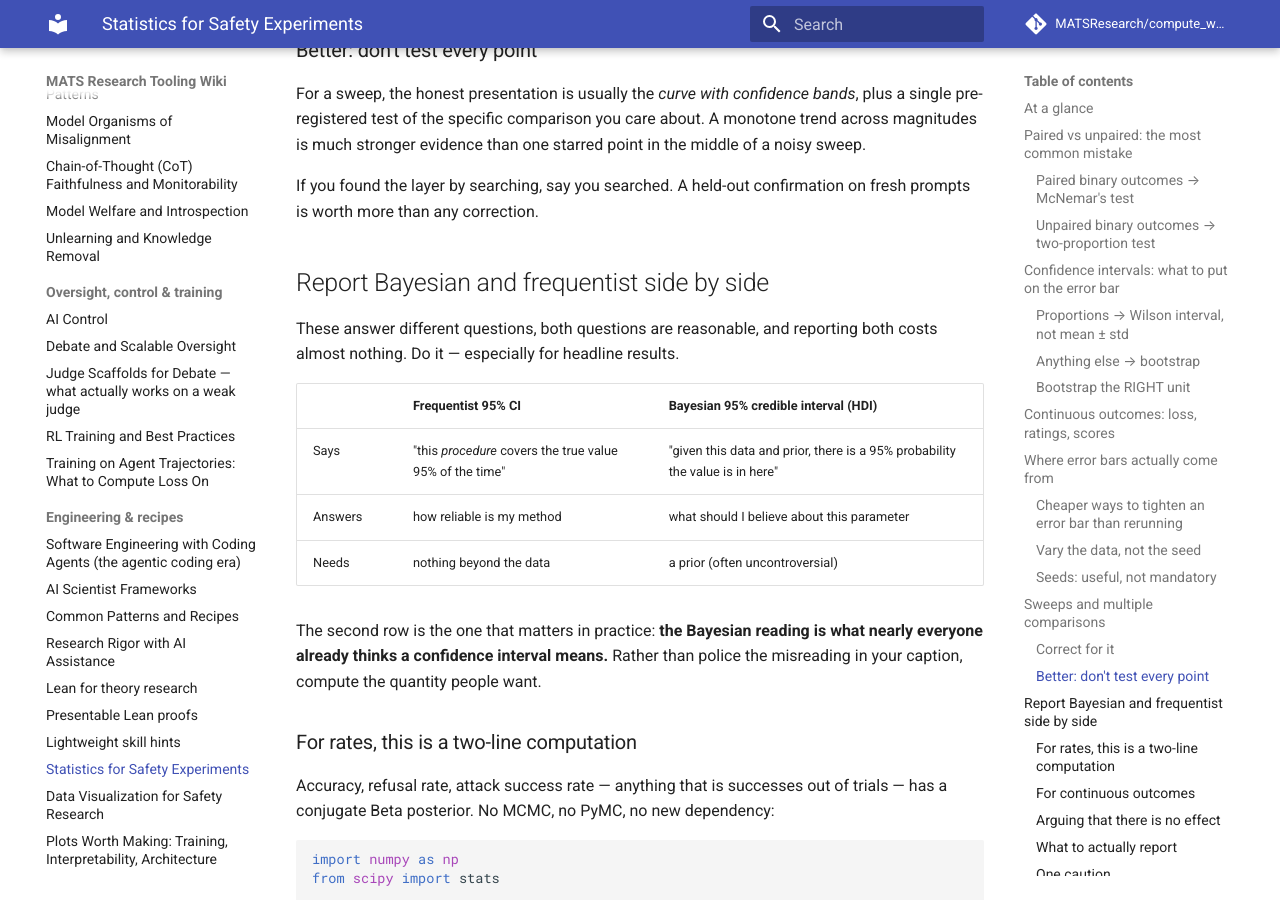
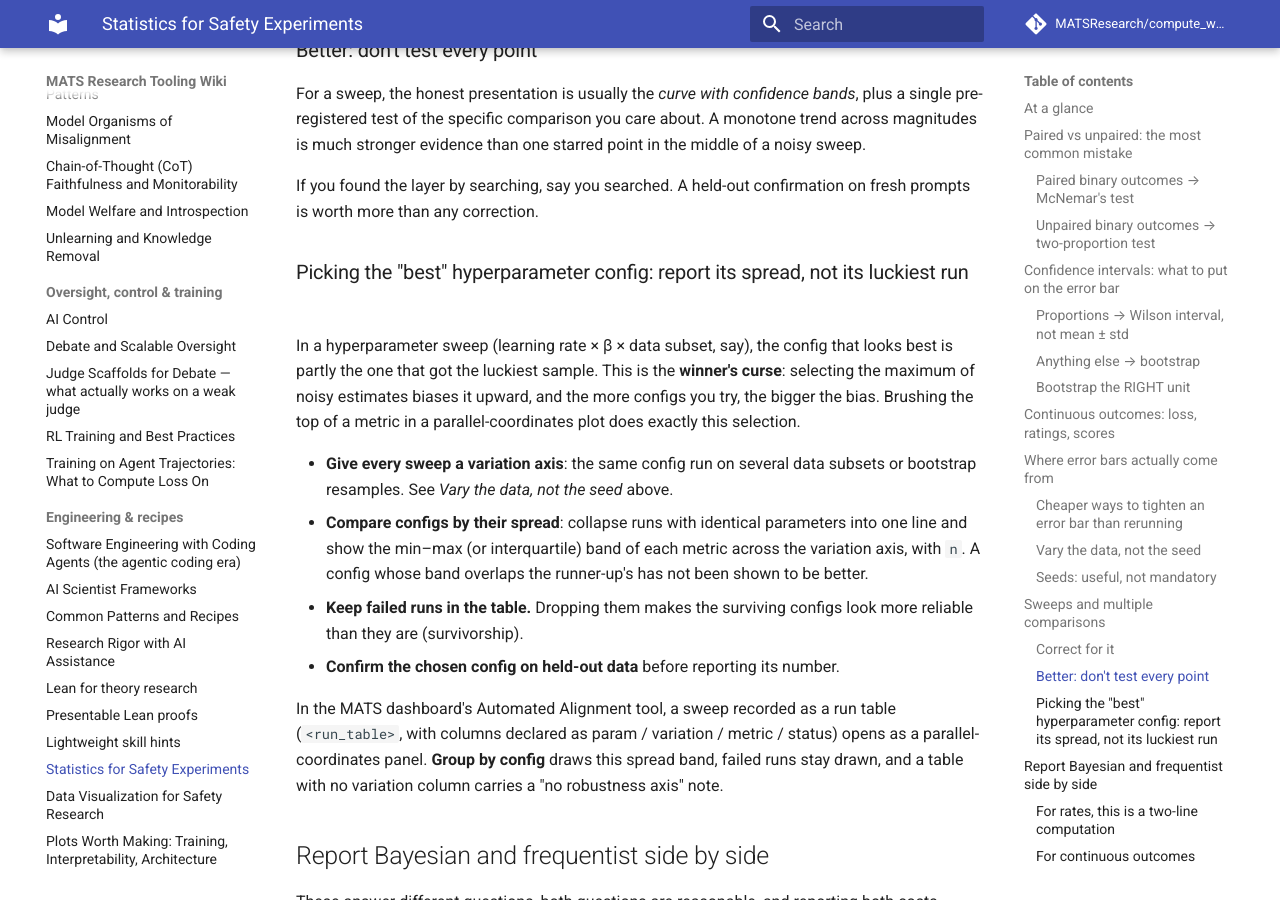
Before and after one commit to MATSResearch/compute_wiki, an MkDocs documentation site: the page built from docs/engineering/statistics.md, in a window 1280 px wide and 900 px high, scrolled down 5675 px. Built offline with MkDocs 1.6.1 and Material for MkDocs 9.7.7, drawn with Linux system fonts in a browser that asks for light colours; comment, search, counter and statistics services are not loaded.

Commit message:
Statistics: report a sweep's best config with its spread across the variation axis (winner's curse) (#19)
Matches the Automated Alignment run-table panel's group-by-config view
(dashboards DAS-487).

Co-authored-by: Claude Opus 5.5 <noreply@anthropic.com>

```diff
--- a/docs/engineering/statistics.md
+++ b/docs/engineering/statistics.md
@@ -252,6 +252,30 @@ starred point in the middle of a noisy sweep.
 If you found the layer by searching, say you searched. A held-out confirmation
 on fresh prompts is worth more than any correction.
 
+### Picking the "best" hyperparameter config: report its spread, not its luckiest run
+
+In a hyperparameter sweep (learning rate × β × data subset, say), the config
+that looks best is partly the one that got the luckiest sample. This is the
+**winner's curse**: selecting the maximum of noisy estimates biases it upward,
+and the more configs you try, the bigger the bias. Brushing the top of a metric
+in a parallel-coordinates plot does exactly this selection.
+
+- **Give every sweep a variation axis**: the same config run on several data
+  subsets or bootstrap resamples. See *Vary the data, not the seed* above.
+- **Compare configs by their spread**: collapse runs with identical parameters
+  into one line and show the min–max (or interquartile) band of each metric
+  across the variation axis, with `n`. A config whose band overlaps the
+  runner-up's has not been shown to be better.
+- **Keep failed runs in the table.** Dropping them makes the surviving configs
+  look more reliable than they are (survivorship).
+- **Confirm the chosen config on held-out data** before reporting its number.
+
+In the MATS dashboard's Automated Alignment tool, a sweep recorded as a run
+table (`<run_table>`, with columns declared as param / variation / metric /
+status) opens as a parallel-coordinates panel. **Group by config** draws this
+spread band, failed runs stay drawn, and a table with no variation column
+carries a "no robustness axis" note.
+
 ## Report Bayesian and frequentist side by side
 
 These answer different questions, both questions are reasonable, and reporting
```
